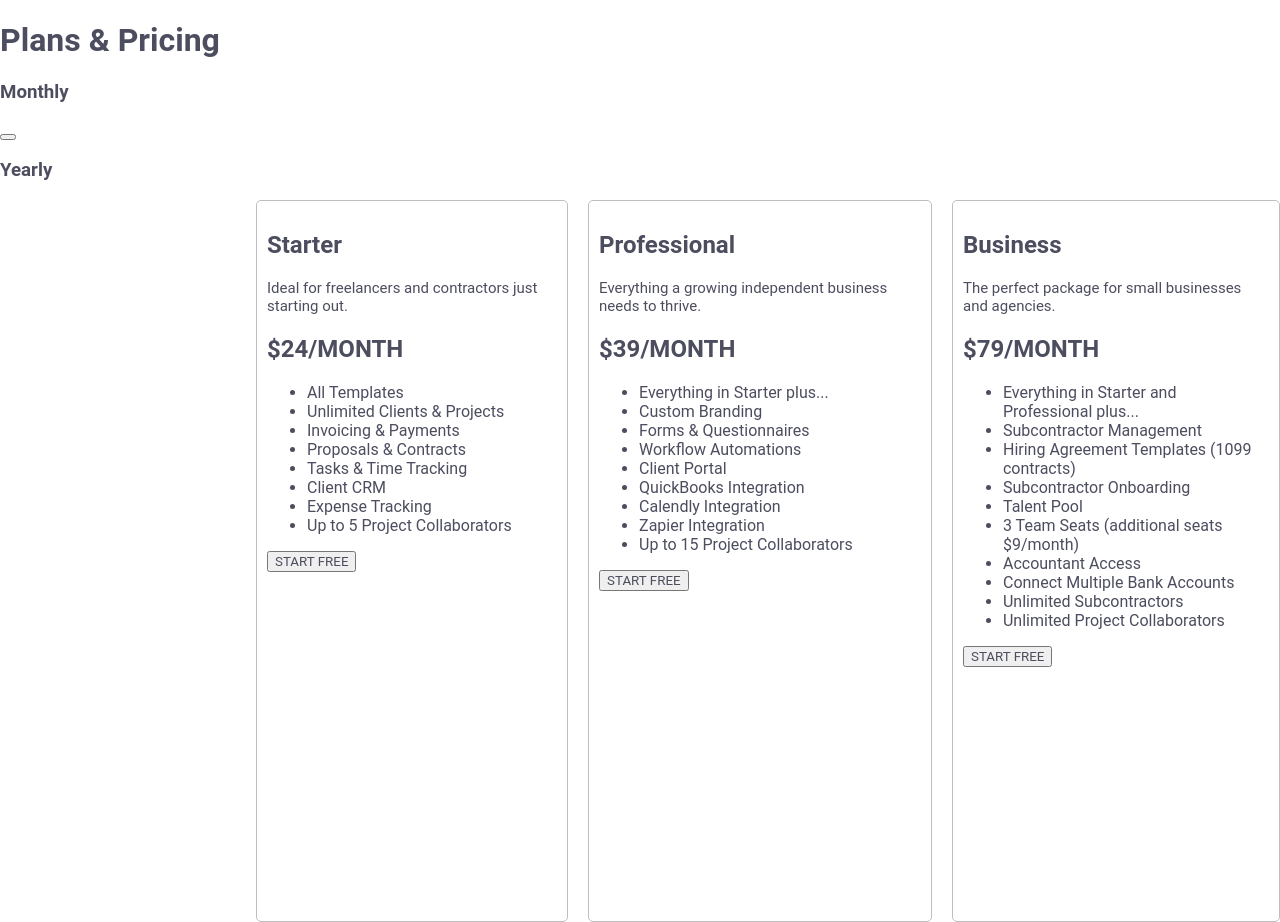
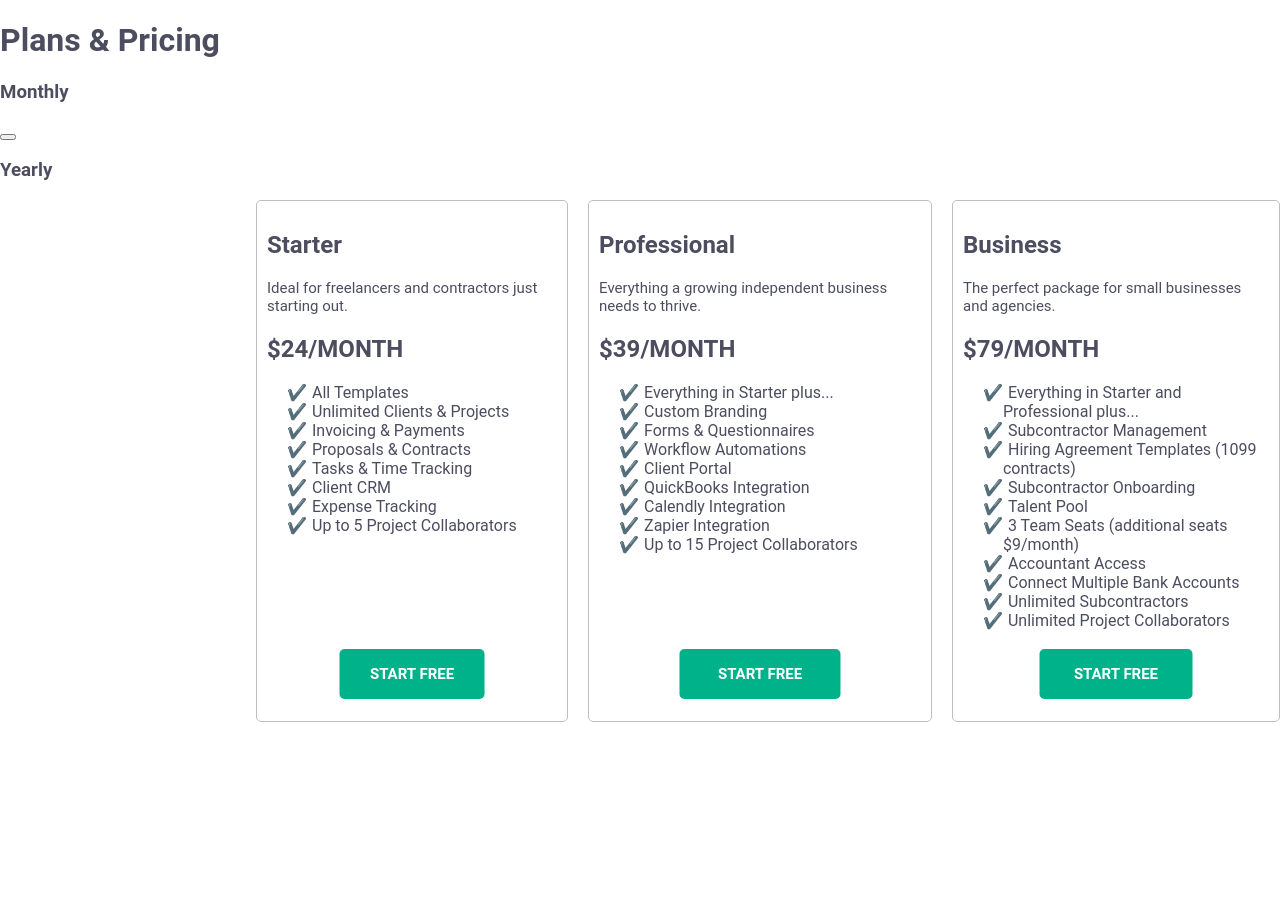
Before and after one commit to ItzShmulik/pricing-page, a React (Vite) app: page / in a window 1280 px wide. After the commit the page ends 821 px from the top, so only its background shows below. Built offline with nearby package versions, Linux system fonts and the light colour scheme.

Commit message:
Continued Plans CSS

```diff
--- a/src/App.css
+++ b/src/App.css
@@ -20,9 +20,30 @@ body, .App, html{
     border: 1px solid #bdbfbe;
     border-radius: 5px;
     padding: 10px;
-    height: 700px;
+    height: 500px;
 }
 
 .plan-description{
     font-size: 15px;
 }
+
+.perks-list{
+    height: 50%;
+    list-style-type: "✔️";
+}
+
+.perks-list li{
+    text-indent: 5px;
+}
+
+.start-free-button{
+    background-color: #00b289;
+    color: #fff;
+    border: transparent;
+    width: 50%;
+    height: 50px;
+    border-radius: 5px;
+    font-size: 15px;
+    font-weight: bold;
+    transform: translateX(50%);
+}
--- a/src/App.jsx
+++ b/src/App.jsx
@@ -30,7 +30,7 @@ const plansData = [
     price: "24",
     description: "Ideal for freelancers and contractors just starting out.",
     perks: (
-      <ul>
+      <ul className="perks-list">
         <li className="perk">All Templates</li>
         <li className="perk">Unlimited Clients & Projects</li>
         <li className="perk">Invoicing & Payments</li>
@@ -47,7 +47,7 @@ const plansData = [
     price: "39",
     description: "Everything a growing independent business needs to thrive.",
     perks: (
-      <ul>
+      <ul className="perks-list">
         <li className="perk">Everything in Starter plus...</li>
         <li className="perk">Custom Branding</li>
         <li className="perk">Forms & Questionnaires</li>
@@ -65,7 +65,7 @@ const plansData = [
     price: "79",
     description: "The perfect package for small businesses and agencies.",
     perks: (
-      <ul>
+      <ul className="perks-list">
         <li className="perk">Everything in Starter and Professional plus...</li>
         <li className="perk">Subcontractor Management</li>
         <li className="perk">Hiring Agreement Templates (1099 contracts)</li>
--- a/src/Components/DataBox.jsx
+++ b/src/Components/DataBox.jsx
@@ -5,7 +5,7 @@ function DataBox(props) {
       <p className="plan-description">{props.description}</p>
       <h2>${props.price}/MONTH</h2>
       {props.perks}
-      <button>START FREE</button>
+      <button className="start-free-button">START FREE</button>
     </div>
   );
 }
```
